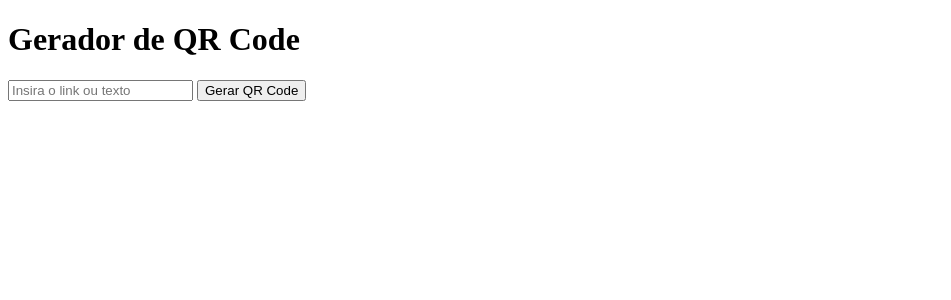
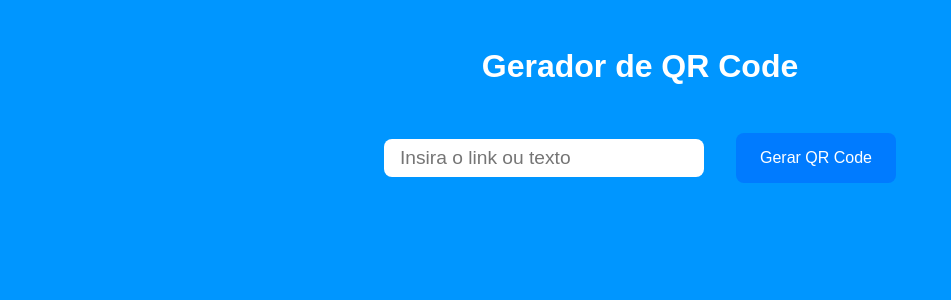
Before and after one commit to queijobrando/gerador_QRCode, a Flask app: page / in a window 1280 px wide. Shown: the top 300 px of the page, without its empty margins (0-951 px from the left). Run offline with Flask 3, Linux system fonts and the light colour scheme.

Commit message:
Adicionando o arquivo CSS/Estilizando código

```diff
--- /dev/null
+++ b/static/css/style.css
@@ -0,0 +1,88 @@
+* {
+    margin:0;
+    padding: 0;
+    box-sizing: border-box;
+}
+
+html, body {
+    margin: 0rem 10rem;
+    font-family:Arial, Helvetica, sans-serif;
+    background-color: #0096ff;
+}
+
+.titulo {
+    padding: 3rem;
+    display: flex;
+    flex-direction: column;
+    gap: 2rem;
+    justify-content: center;
+    align-items: center;
+    color: white;
+}
+
+.gerado {
+    display: flex;
+    padding: 3rem;
+    flex-direction: column;
+    justify-content: center;
+    align-items: center;
+
+}
+
+.escolhas {
+    display: flex;
+    gap: 1rem;
+    justify-content: center;
+    margin-top: 1rem;
+}
+
+
+.gerado p {
+    padding: 2rem;
+    color: white;
+    font-weight: bold;
+}
+
+.gerado button {
+    font-size: 1rem;
+    cursor: pointer;
+    padding: 1rem 2rem;
+    border-radius: 0.5rem;
+    border: none;
+    background-color: #007BFF;
+    color: white;
+    transition: background-color 0.3s ease;
+}
+
+.gerado button:hover {
+    background-color: #0056b3;
+}
+
+form {
+    display: flex;
+    justify-content: center;
+    align-items: center;
+    gap: 2rem;
+}
+
+form input {
+    font-size: 1.2rem;
+    padding: 0.5rem 1rem;
+    width: 50%;
+    border-radius: 0.5rem;
+    border-style: none;
+}
+
+form button {
+    font-size: 1rem;
+    cursor: pointer;
+    padding: 1rem 1.5rem;
+    border-radius: 0.5rem;
+    border-style: none;
+    color: white;
+    background-color: #007BFF;
+}
+
+form button:hover {
+    background-color: #0056b3;
+}
--- a/templates/index.html
+++ b/templates/index.html
@@ -4,9 +4,12 @@
     <meta charset="UTF-8">
     <meta name="viewport" content="width=device-width, initial-scale=1.0">
     <title>QR Code</title>
+    <link rel="stylesheet" href="{{ url_for('static', filename='css/style.css')}}">
 </head>
 <body>
-    <h1>Gerador de QR Code</h1>
+    <div class="titulo">
+        <h1>Gerador de QR Code</h1>
+    </div>
     <form action="/generate" method="POST">
         <input type="text" name="link" placeholder="Insira o link ou texto">
         <button type="submit">Gerar QR Code</button>
@@ -15,9 +18,12 @@
     {% if data %}
     <div class="gerado">
         <img id="qrcode" src="{{data}}" alt="QR Code">
-        <p>QR Code gerado</p>
-        <button onclick="downloadQRCode()">Baixar QR Code</button>
-        <a href="/clear"><button>Limpar QR Code</button></a>
+        <p>QR CODE GERADO!</p>
+        <div class="escolhas">
+            <button onclick="downloadQRCode()">Baixar QR Code</button>
+            <a href="/clear"><button>Limpar QR Code</button></a>
+        </div>
+
     </div>
     {% endif %}
 
```
